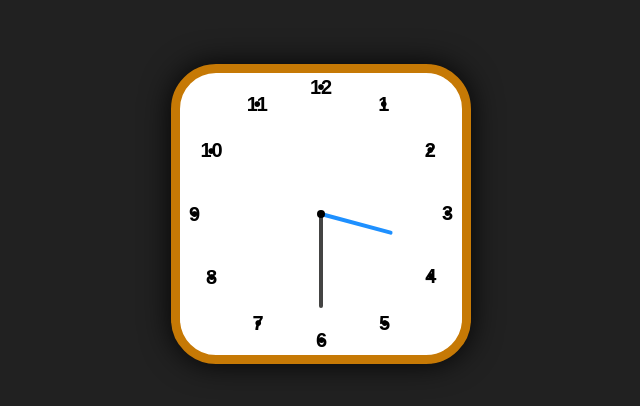
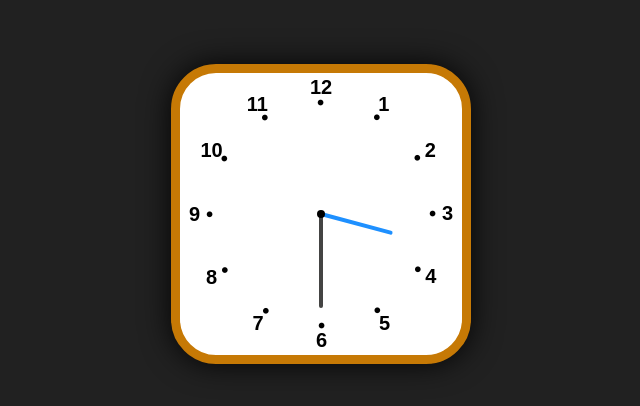
Before and after one commit to shahid943/Clock, a plain HTML site: page index.html in a window 1280 px wide. Shown: the part 186-592 px from the top of the page, 319-959 px from the left. Drawn offline with Linux system fonts and the light colour scheme.

Commit message:
Update style.css

```diff
--- a/style.css
+++ b/style.css
@@ -67,3 +67,11 @@ body {
     height: var(--h);
     border-radius: 8px;
 }
+.dot {
+    display: block;
+    justify-content: center;
+    position: absolute;
+    transform: rotate(calc(30deg));
+    text-align: center;
+    inset: 15px;
+}
```
